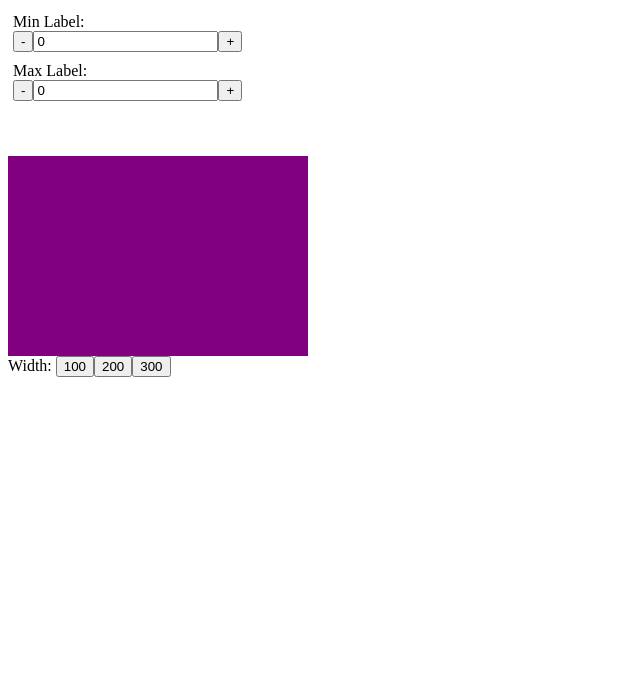
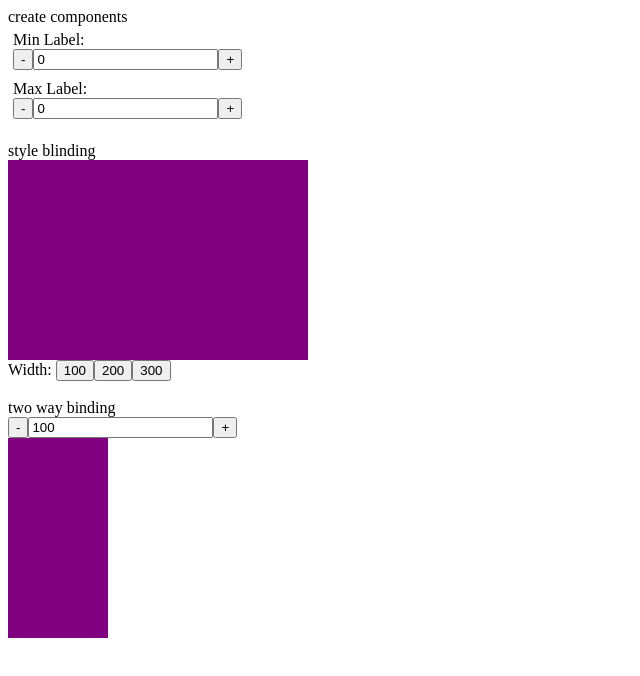
Before and after one commit to Sirichai44/basic-angular, an Angular app: page / in a window 1280 px wide. Shown: the top 676 px of the page, without its empty margins (0-640 px from the left). Built offline with nearby package versions, Linux system fonts and the light colour scheme.

Commit message:
two way binding

```diff
--- a/src/app/action-bar/action-bar.component.ts
+++ b/src/app/action-bar/action-bar.component.ts
@@ -9,18 +9,18 @@ import { Component, EventEmitter, Input, Output } from '@angular/core';
 })
 export class ActionBarComponent {
   @Input() step: number = 1;
-  @Output() numberChange = new EventEmitter();
-  counter = 0;
+  @Output() counterChange = new EventEmitter();
+  @Input() counter = 0;
 
   decrease() {
     if (this.counter - this.step >= 0) {
       this.counter -= this.step;
-      this.numberChange.emit(this.counter);
+      this.counterChange.emit(this.counter);
     }
   }
 
   increase() {
     this.counter += this.step;
-    this.numberChange.emit(this.counter);
+    this.counterChange.emit(this.counter);
   }
 }
--- a/src/app/app.component.html
+++ b/src/app/app.component.html
@@ -1,10 +1,13 @@
+create components
 <app-max-min-meter
   [minLabel]="appMinLabel"
   [maxLabel]="appMaxLabel"
   (minChange)="doAppMinChange($event)"
   (maxChange)="doAppMaxChange($event)"
 ></app-max-min-meter>
+<br />
 
+style blinding
 <app-square-flex
   [divWidth]="squareWidth"
   [divHeight]="squareHeight"
@@ -16,3 +19,8 @@
   <button type="button" (click)="doSquareWidthChange(200)">200</button>
   <button type="button" (click)="doSquareWidthChange(300)">300</button>
 </div>
+<br />
+
+two way binding
+<app-action-bar [step]="10" [(counter)]="appCounter" />
+<app-square-flex [divWidth]="appCounter" />
--- a/src/app/app.component.ts
+++ b/src/app/app.component.ts
@@ -2,11 +2,17 @@ import { Component } from '@angular/core';
 import { RouterOutlet } from '@angular/router';
 import { MaxMinMeterComponent } from './max-min-meter/max-min-meter.component';
 import { SquareFlexComponent } from './square-flex/square-flex.component';
+import { ActionBarComponent } from './action-bar/action-bar.component';
 
 @Component({
   selector: 'app-root',
   standalone: true,
-  imports: [RouterOutlet, MaxMinMeterComponent, SquareFlexComponent],
+  imports: [
+    RouterOutlet,
+    MaxMinMeterComponent,
+    SquareFlexComponent,
+    ActionBarComponent,
+  ],
   templateUrl: './app.component.html',
   styleUrl: './app.component.css',
 })
@@ -14,9 +20,6 @@ export class AppComponent {
   title = 'basic-angular';
   appMinLabel = 'Min Label';
   appMaxLabel = 'Max Label';
-
-  squareWidth = 300;
-  squareHeight = 200;
 
   doAppMinChange(value: number) {
     console.log('App Min Change:', value);
@@ -26,7 +29,12 @@ export class AppComponent {
     console.log('App Max Change:', value);
   }
 
+  squareWidth = 300;
+  squareHeight = 200;
+
   doSquareWidthChange(value: number) {
     this.squareWidth = value;
   }
+
+  appCounter = 100;
 }
--- a/src/app/square-flex/square-flex.component.html
+++ b/src/app/square-flex/square-flex.component.html
@@ -1,5 +1,5 @@
 <div
-  style="background-color: purple; margin-top: 50px"
+  style="background-color: purple"
   [style.width.px]="divWidth"
   [style.height.px]="divHeight"
 ></div>
```
